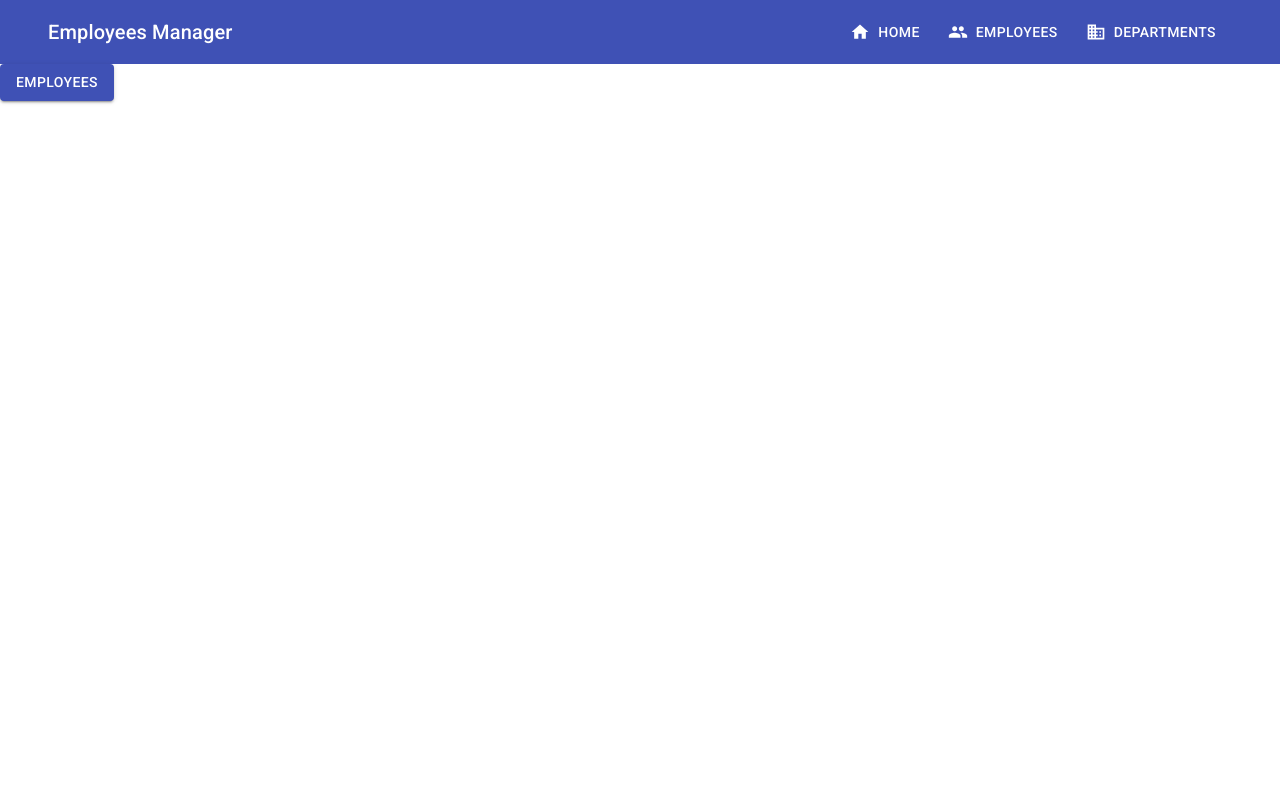
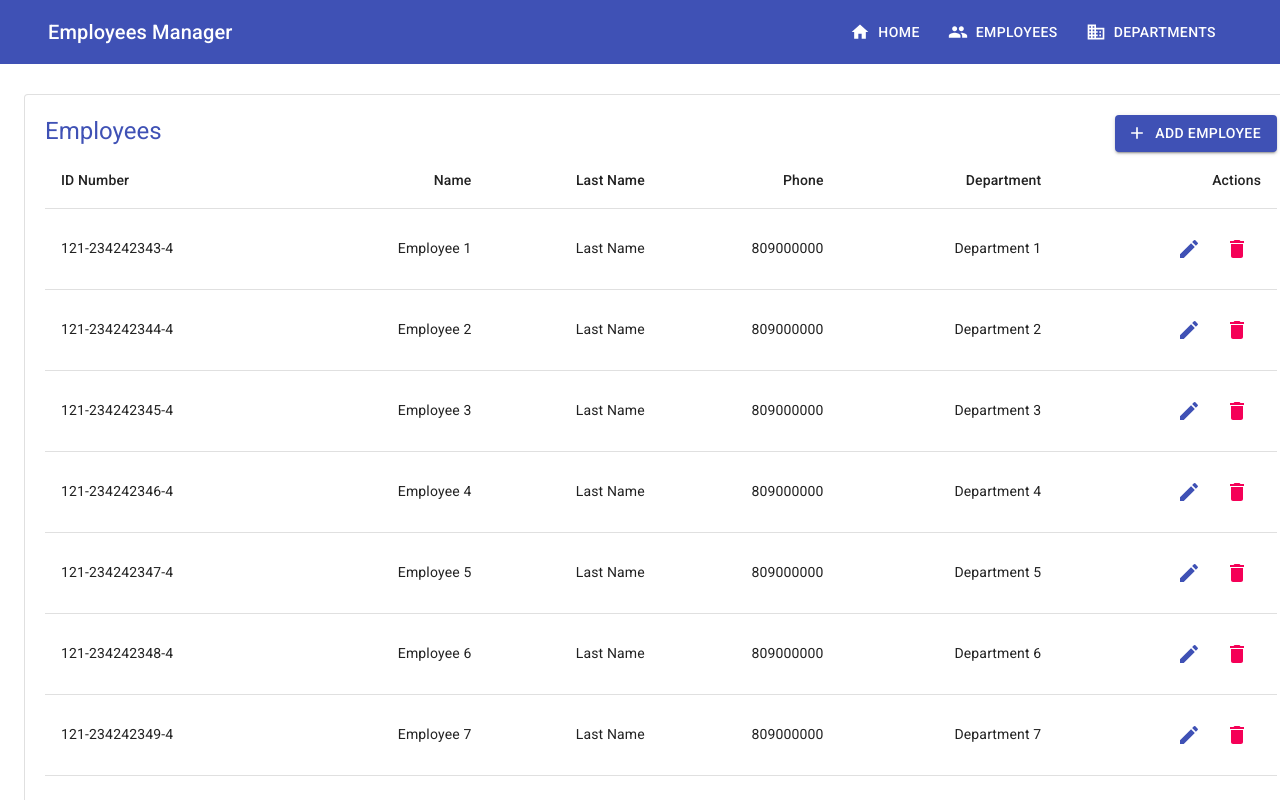
Before and after one commit to Rosvelt3/employees-manager, a React (Create React App) app in the folder employees-manager-client/: page /employees in a window 1280 px wide. Shown: the top 800 px of the page. Built offline with nearby package versions, Linux system fonts and the light colour scheme.

Commit message:
Added table to departments and employees route

```diff
--- a/employees-manager-client/src/components/Departments/Departments.js
+++ b/employees-manager-client/src/components/Departments/Departments.js
@@ -1,11 +1,20 @@
 import React from 'react';
-import { Button } from '@material-ui/core';
+import { Container, makeStyles } from '@material-ui/core';
+import DepartmentsTable from './DepartmentsTable';
+
+const useStyles = makeStyles((theme) => ({
+  root: {
+    marginTop: 30
+  },
+}));
 
 const Departments = () => {
+  const classes = useStyles();
+
   return (
-    <div className="Departments">
-      <Button color="primary" variant="contained">Departments</Button>
-    </div>
+    <Container className={classes.root}>
+      <DepartmentsTable />
+    </Container>
   )
 }
 
--- /dev/null
+++ b/employees-manager-client/src/components/Departments/DepartmentsTable.js
@@ -0,0 +1,75 @@
+import React from 'react';
+import { Button, IconButton, makeStyles, Paper, Table, TableBody, TableCell, TableContainer, TableHead, TableRow, Typography } from '@material-ui/core';
+import { Add, Delete, Edit } from '@material-ui/icons';
+
+const useStyles = makeStyles((theme) => ({
+  root: {
+    padding: 20
+  },
+  row: {
+    display: 'flex',
+    justifyContent: 'space-between',
+  }
+}));
+
+function createDepartmentData(name, description, phoneExtension, location) {
+  return { name, description, phoneExtension, location };
+}
+
+const departmentRows = [
+  createDepartmentData('Department 1', 'This is the department 1', '201', 'x Place'),
+  createDepartmentData('Department 2', 'This is the department 2', '202', 'x Place'),
+  createDepartmentData('Department 3', 'This is the department 3', '203', 'x Place'),
+  createDepartmentData('Department 4', 'This is the department 4', '204', 'x Place'),
+  createDepartmentData('Department 5', 'This is the department 5', '205', 'x Place'),
+  createDepartmentData('Department 6', 'This is the department 6', '206', 'x Place'),
+  createDepartmentData('Department 7', 'This is the department 7', '207', 'x Place'),
+  createDepartmentData('Department 8', 'This is the department 8', '208', 'x Place'),
+  createDepartmentData('Department 9', 'This is the department 9', '209', 'x Place'),
+  createDepartmentData('Department 10', 'This is the department 10', '210', 'x Place'),
+  createDepartmentData('Department 11', 'This is the department 11', '211', 'x Place'),
+  createDepartmentData('Department 12', 'This is the department 12', '212', 'x Place'),
+];
+
+const DepartmentsTable = () => {
+  const classes = useStyles();
+
+  return (
+    <TableContainer className={classes.root} component={Paper} variant="outlined">
+      <div className={classes.row}>
+        <Typography variant="h5" component="h2" color="primary">
+          Departments
+        </Typography>
+        <Button color="primary" variant="contained" startIcon={<Add />}>Add Department</Button>
+      </div>
+      <Table>
+        <TableHead>
+          <TableRow>
+            <TableCell>Name</TableCell>
+            <TableCell align="right">Description</TableCell>
+            <TableCell align="right">Location</TableCell>
+            <TableCell align="right">Phone Extension</TableCell>
+            <TableCell align="right">Actions</TableCell>
+          </TableRow>
+        </TableHead>
+        <TableBody>
+          {departmentRows.map(row => (
+            <TableRow key={row.name}>
+              <TableCell>{row.name}</TableCell>
+              <TableCell align="right">{row.description}</TableCell>
+              <TableCell align="right">{row.location}</TableCell>
+              <TableCell align="right">{row.phoneExtension}</TableCell>
+              <TableCell align="right">
+                <IconButton color="primary"><Edit /></IconButton>
+                <IconButton color="secondary"><Delete /></IconButton>
+              </TableCell>
+            </TableRow>
+          ))
+          }
+        </TableBody>
+      </Table>
+    </TableContainer>
+  )
+}
+
+export default DepartmentsTable;
--- a/employees-manager-client/src/components/Employees/Employees.js
+++ b/employees-manager-client/src/components/Employees/Employees.js
@@ -1,11 +1,20 @@
 import React from 'react';
-import { Button } from '@material-ui/core';
+import { Button, Container, makeStyles } from '@material-ui/core';
+import EmployeesTable from './EmployeesTable';
+
+const useStyles = makeStyles((theme) => ({
+  root: {
+    marginTop: 30
+  },
+}));
 
 const Employees = () => {
+  const classes = useStyles();
+
   return (
-    <div className="Employees">
-      <Button color="primary" variant="contained">Employees</Button>
-    </div>
+    <Container className={classes.root}>
+      <EmployeesTable />
+    </Container>
   )
 }
 
--- /dev/null
+++ b/employees-manager-client/src/components/Employees/EmployeesTable.js
@@ -0,0 +1,80 @@
+import React from 'react';
+import { Button, IconButton, makeStyles, Paper, Table, TableBody, TableCell, TableContainer, TableHead, TableRow, Typography } from '@material-ui/core';
+import { Add, Delete, Edit } from '@material-ui/icons';
+
+const useStyles = makeStyles((theme) => ({
+  root: {
+    padding: 20
+  },
+  row: {
+    display: 'flex',
+    justifyContent: 'space-between',
+  }
+}));
+
+function createEmployeeData(idNumber, name, lastName, phone, department) {
+  return { idNumber, name, lastName, phone, department };
+}
+
+const employeeRows = [
+  createEmployeeData('121-234242343-4', 'Employee 1', 'Last Name', '809000000', 'Department 1'),
+  createEmployeeData('121-234242344-4', 'Employee 2', 'Last Name', '809000000', 'Department 2'),
+  createEmployeeData('121-234242345-4', 'Employee 3', 'Last Name', '809000000', 'Department 3'),
+  createEmployeeData('121-234242346-4', 'Employee 4', 'Last Name', '809000000', 'Department 4'),
+  createEmployeeData('121-234242347-4', 'Employee 5', 'Last Name', '809000000', 'Department 5'),
+  createEmployeeData('121-234242348-4', 'Employee 6', 'Last Name', '809000000', 'Department 6'),
+  createEmployeeData('121-234242349-4', 'Employee 7', 'Last Name', '809000000', 'Department 7'),
+  createEmployeeData('121-234242350-4', 'Employee 8', 'Last Name', '809000000', 'Department 8'),
+  createEmployeeData('121-234242351-4', 'Employee 9', 'Last Name', '809000000', 'Department 9'),
+  createEmployeeData('121-234242352-4', 'Employee 10', 'Last Name', '809000000', 'Department 10'),
+  createEmployeeData('121-234242353-4', 'Employee 11', 'Last Name', '809000000', 'Department 11'),
+  createEmployeeData('121-234242354-4', 'Employee 12', 'Last Name', '809000000', 'Department 12'),
+  createEmployeeData('121-234242355-4', 'Employee 13', 'Last Name', '809000000', 'Department 13')
+];
+
+const EmployeesTable = () => {
+  const classes = useStyles();
+
+  return (
+    <TableContainer className={classes.root} component={Paper} variant="outlined">
+      <div className={classes.row}>
+        <Typography variant="h5" component="h2" color="primary">
+          Employees
+        </Typography>
+        <Button color="primary" variant="contained" startIcon={<Add />}>Add Employee</Button>
+      </div>
+      <Table>
+        <TableHead>
+          <TableRow>
+            <TableCell>ID Number</TableCell>
+            <TableCell align="right">Name</TableCell>
+            <TableCell align="right">Last Name</TableCell>
+            <TableCell align="right">Phone</TableCell>
+            <TableCell align="right">Department</TableCell>
+            <TableCell align="right">Actions</TableCell>
+          </TableRow>
+        </TableHead>
+        <TableBody>
+          {employeeRows.map(row => (
+            <TableRow key={row.name}>
+              <TableCell component="th" scope="row">
+                {row.idNumber}
+              </TableCell>
+              <TableCell align="right">{row.name}</TableCell>
+              <TableCell align="right">{row.lastName}</TableCell>
+              <TableCell align="right">{row.phone}</TableCell>
+              <TableCell align="right">{row.department}</TableCell>
+              <TableCell align="right">
+                <IconButton color="primary"><Edit /></IconButton>
+                <IconButton color="secondary"><Delete /></IconButton>
+              </TableCell>
+            </TableRow>
+          ))
+          }
+        </TableBody>
+      </Table>
+    </TableContainer>
+  )
+}
+
+export default EmployeesTable;
--- a/employees-manager-client/src/components/Home/Home.js
+++ b/employees-manager-client/src/components/Home/Home.js
@@ -12,10 +12,7 @@ const useStyles = makeStyles((theme) => ({
   },
   infoCardIcon: {
     fontSize: 50,
-  },
-  table: {
-    marginTop: 30
-  },
+  }
 }));
 
 const Home = () => {
@@ -31,24 +28,18 @@ const Home = () => {
           <InfoCard label="Total Departments" content={40} icon={<Business className={classes.infoCardIcon} color="primary" />} />
         </Grid>
         <Grid item xs={3}>
-          <InfoCard label="Last Employee Added" content="Dianasdafasdfasfsdfasfsd" icon={<Person className={classes.infoCardIcon} color="primary" />} />
+          <InfoCard label="Last Employee Added" content="Diana" icon={<Person className={classes.infoCardIcon} color="primary" />} />
         </Grid>
         <Grid item xs={3}>
           <InfoCard label="Last Department Added" content="Human Resources" icon={<Business className={classes.infoCardIcon} color="primary" />} />
         </Grid>
       </Grid>
 
-      <Grid container spacing={2} className={classes.table}>
+      <Grid container spacing={2}>
         <Grid item xs={12}>
-          <Typography variant="h5" component="h2">
-            Latest Employees
-          </Typography>
           <LatestEmployeesTable />
         </Grid>
-        <Grid item xs={12} className={classes.table}>
-          <Typography variant="h5" component="h2">
-            Latest Departments
-          </Typography>
+        <Grid item xs={12}>
           <LatestDepartmentsTable />
         </Grid>
       </Grid>
--- a/employees-manager-client/src/components/Home/LatestDepartmentsTable.js
+++ b/employees-manager-client/src/components/Home/LatestDepartmentsTable.js
@@ -1,5 +1,11 @@
 import React from 'react';
-import { Paper, Table, TableBody, TableCell, TableContainer, TableHead, TableRow } from '@material-ui/core';
+import { makeStyles, Paper, Table, TableBody, TableCell, TableContainer, TableHead, TableRow, Typography } from '@material-ui/core';
+
+const useStyles = makeStyles((theme) => ({
+  root: {
+    padding: 20
+  }
+}));
 
 function createDepartmentData(name, description, phoneExtension, location) {
   return { name, description, phoneExtension, location };
@@ -13,8 +19,13 @@ const departmentRows = [
 ];
 
 const LatestDepartmentsTable = () => {
+  const classes = useStyles();
+
   return (
-    <TableContainer component={Paper} variant="outlined">
+    <TableContainer className={classes.root} component={Paper} variant="outlined">
+      <Typography variant="h5" component="h2" color="primary">
+        Latest Departments
+      </Typography>
       <Table>
         <TableHead>
           <TableRow>
--- a/employees-manager-client/src/components/Home/LatestEmployeesTable.js
+++ b/employees-manager-client/src/components/Home/LatestEmployeesTable.js
@@ -1,5 +1,12 @@
 import React from 'react';
-import { Paper, Table, TableBody, TableCell, TableContainer, TableHead, TableRow } from '@material-ui/core';
+import { makeStyles, Paper, Table, TableBody, TableCell, TableContainer, TableHead, TableRow, Typography } from '@material-ui/core';
+
+const useStyles = makeStyles((theme) => ({
+  root: {
+    padding: 20,
+    marginTop: 30,
+  }
+}));
 
 function createEmployeeData(idNumber, name, lastName, phone, department) {
   return { idNumber, name, lastName, phone, department };
@@ -13,8 +20,13 @@ const employeeRows = [
 ];
 
 const LatestEmployeesTable = () => {
+  const classes = useStyles();
+
   return (
-    <TableContainer component={Paper} variant="outlined">
+    <TableContainer className={classes.root} component={Paper} variant="outlined">
+      <Typography variant="h5" component="h2" color="primary">
+        Latest Employees
+      </Typography>
       <Table>
         <TableHead>
           <TableRow>
```
Also changed, not shown: employees-manager-client/src/components/Departments/ListDepartments.js (deleted, +0 -12 lines), employees-manager-client/src/components/Employees/ListEmployees.js (deleted, +0 -12 lines).
